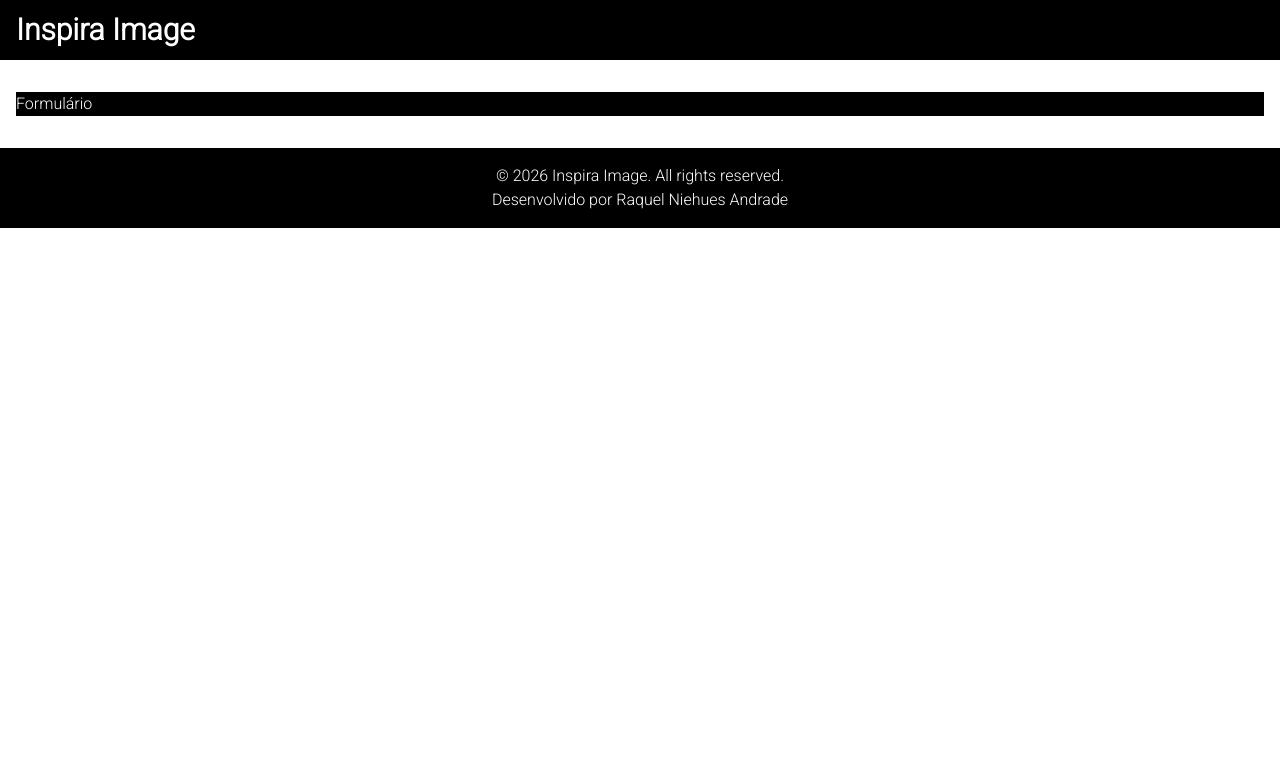
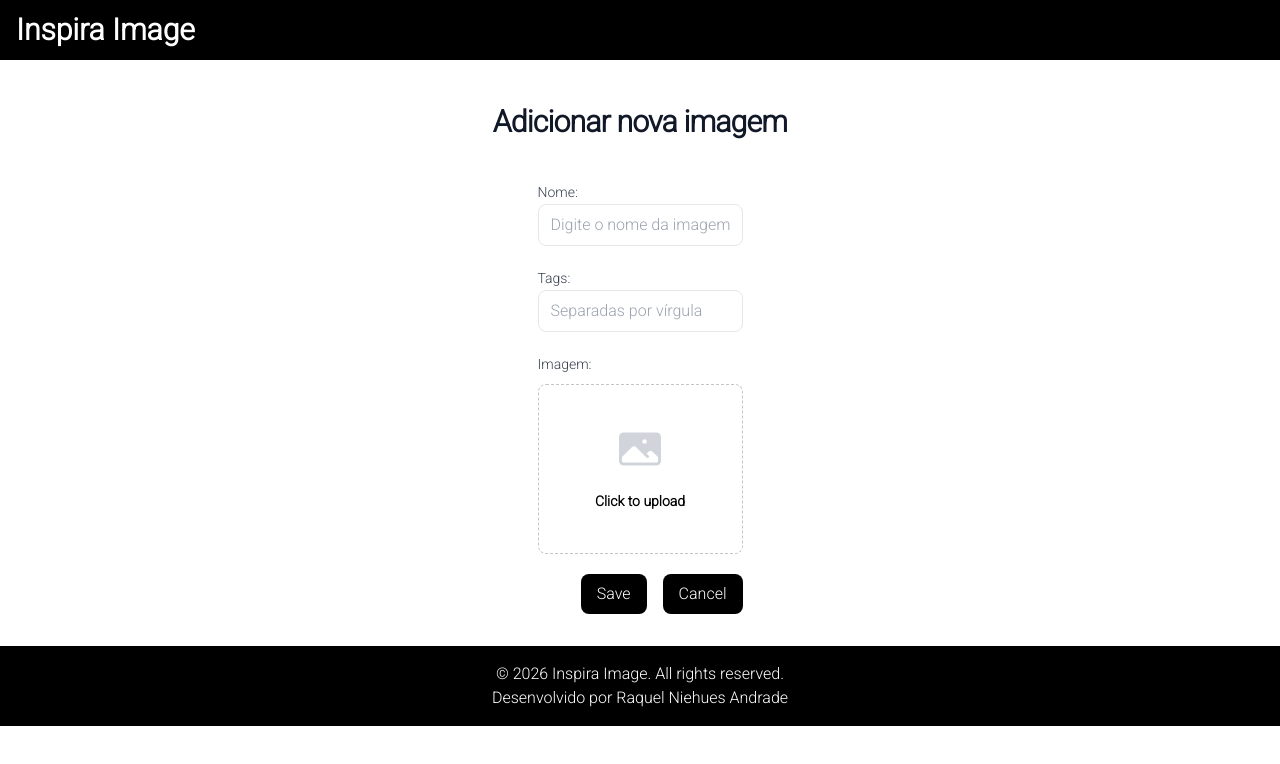
Before and after one commit to ahnaoRaquel/inspiraimage, a Next.js app in the folder inspiraimageui/: page /formulario in a window 1280 px wide. Shown: the top 764 px of the page. Built offline with nearby package versions, Linux system fonts and the light colour scheme.

Commit message:
Criando o formulario e algumas atualizações

```diff
--- a/inspiraimageui/package.json
+++ b/inspiraimageui/package.json
@@ -9,9 +9,12 @@
     "lint": "next lint"
   },
   "dependencies": {
+    "formik": "^2.4.5",
     "next": "16.1.4",
     "react": "19.2.3",
-    "react-dom": "19.2.3"
+    "react-dom": "19.2.3",
+    "react-toastify": "^10.0.6",
+    "yup": "^1.2.0"
   },
   "devDependencies": {
     "@types/node": "25.0.9",
--- a/inspiraimageui/src/app/formulario/page.tsx
+++ b/inspiraimageui/src/app/formulario/page.tsx
@@ -1,11 +1,126 @@
-import { Template } from "@/components";
+'use client';
+
+import { Button, InputText, Template, RenderIf, useNotification } from "@/components";
+import { useImageService} from "@/resources/image/image.service";
+import Link from "next/link";
+import { useFormik } from "formik";
+import {useState} from "react";
+
+interface FormProps {
+    name: string;
+    tags: string;
+    file: any;
+}
+
+const formScheme: FormProps = {
+    name: '',
+    tags: '',
+    file: null,
+}
 
 
 export default function FormularioPage() {
+
+    const [imagePreview, setImagePreview] = useState<string>();
+    const service = useImageService();
+    const [loading, setLoading] = useState<boolean>(false);
+    const notification = useNotification();
+
+    const formik = useFormik<FormProps>({
+        initialValues: formScheme,
+        onSubmit: handleSubmit
+    });
+
+    async function handleSubmit(dados: FormProps){
+        setLoading(true);
+
+        const formData = new FormData();
+        formData.append("name", dados.name);
+        formData.append("tags", dados.tags);
+        formData.append("file", dados.file);
+
+        await service.salvar(formData);
+
+        formik.resetForm();
+        setImagePreview(undefined);
+
+        setLoading(false);
+
+        notification.notify("Imagem salva com sucesso!", "success");
+
+    }
+
+    function onFileUpload(event: React.ChangeEvent<HTMLInputElement>){
+        if(event.target.files){
+            const file = event.target.files[0]
+            formik.setFieldValue("file", file)
+            const imageURL = URL.createObjectURL(file)
+            setImagePreview(imageURL)
+        }
+    }
+
+
     return (
-        <Template>
-            <h1 className="bg-black text-white"> Formulário </h1>
+
+        <Template loading={loading}>
+            <section className='flex flex-col items-center justify-center my-5'>
+                <h5 className='mt-3 mb-10 text-3xl font-extrabold tracking-tight text-gray-900'>Adicionar nova imagem</h5>
+                <form onSubmit={formik.handleSubmit}>
+                    <div className='grid grid-cols-1'>
+                        <label className='block text-sm font-medium leading-6 text-gray-700'>Nome: </label>
+                        <InputText id="name"
+                                   onChange={formik.handleChange}
+                                   value={formik.values.name}
+                                   placeholder="Digite o nome da imagem" />
+                    </div>
+
+                    <div className='mt-5 grid grid-cols-1'>
+                        <label className='block text-sm font-medium leading-6 text-gray-700'>Tags: </label>
+                        <InputText id="tags"
+                                   onChange={formik.handleChange}
+                                   value={formik.values.tags}
+                                   placeholder="Separadas por vírgula" />
+                    </div>
+
+                    <div className='mt-5 grid grid-cols-1'>
+                        <label className='block text-sm font-medium leading-6 text-gray-700'>Imagem: </label>
+                        <div className='mt-2 flex justify-center rounded-lg border border-dashed border-gray-900/25 px-6 py-10'>
+                            <div className='text-center'>
+
+                                <RenderIf condition={!imagePreview}>
+                                    <svg className="mx-auto h-12 w-12 text-gray-300" viewBox="0 0 24 24" fill="currentColor" aria-hidden="true">
+                                        <path fillRule="evenodd"
+                                              d="M1.5 6a2.25 2.25 0 012.25-2.25h16.5A2.25 2.25 0 0122.5 6v12a2.25 2.25 0 01-2.25 2.25H3.75A2.25 2.25 0 011.5 18V6zM3 16.06V18c0 .414.336.75.75.75h16.5A.75.75 0 0021 18v-1.94l-2.69-2.689a1.5 1.5 0 00-2.12 0l-.88.879.97.97a.75.75 0 11-1.06 1.06l-5.16-5.159a1.5 1.5 0 00-2.12 0L3 16.061zm10.125-7.81a1.125 1.125 0 112.25 0 1.125 1.125 0 01-2.25 0z"
+                                              clipRule="evenodd" />
+                                    </svg>
+                                </RenderIf>
+
+                                <div className='mt-4 flex text-sm leading-6 text-gray-600'>
+                                    <label className='relative cursor-pointer rounded-md bg-white font-semibold text-black'>
+
+                                        <RenderIf condition={!imagePreview}>
+                                            <span>Click to upload</span>
+                                        </RenderIf>
+
+                                        <RenderIf condition={!!imagePreview}>
+                                            <img src={imagePreview} width={250} className='rounded-md' />
+                                        </RenderIf>
+
+                                        <input onChange={onFileUpload} type='file' className='sr-only' />
+                                    </label>
+                                </div>
+                            </div>
+                        </div>
+                    </div>
+
+                    <div className='mt-5 flex items-center justify-end gap-x-4'>
+                        <Button style='bg-black hover:bg-gray-900' type='submit' label='Save' />
+                        <Link href="/galeria">
+                            <Button style='bg-black hover:bg-gray-900' type='button' label='Cancel' />
+                        </Link>
+                    </div>
+                </form>
+            </section>
         </Template>
-
     )
 }
--- a/inspiraimageui/src/app/galeria/page.tsx
+++ b/inspiraimageui/src/app/galeria/page.tsx
@@ -1,6 +1,6 @@
 'use client';
 
-import { Template, ImageCard, Button, InputText } from "@/components";
+import { Template, ImageCard, Button, InputText, useNotification } from "@/components";
 import { useImageService} from "@/resources/image/image.service";
 import {useState} from "react";
 import {Image} from "@/resources/image/image.resource";
@@ -13,13 +13,23 @@
     const [query, setQuery] = useState<string>("");
     const [extension, setExtension] = useState<string>("");
     const [loading, setLoading] = useState<boolean>(false);
+    const notification = useNotification();
 
 
     async function searchImages() {
         setLoading(true);
-        const result = await useService.buscar(query, extension);
-        setImages(result);
-        setLoading(false);
+        try {
+            const result = await useService.buscar(query, extension);
+            setImages(result);
+
+            if(!result || result.length === 0) {
+                notification.notify("Nenhuma imagem encontrada.", "warning");
+            }
+        } catch (error) {
+            notification.notify("Erro ao buscar imagens.", "error");
+        } finally {
+            setLoading(false);
+        }
     }
 
     function renderImageCard(image : Image) {
--- a/inspiraimageui/src/app/layout.tsx
+++ b/inspiraimageui/src/app/layout.tsx
@@ -1,4 +1,5 @@
 import './globals.css'
+import 'react-toastify/dist/ReactToastify.css';
 import type { Metadata } from 'next'
 import { Roboto } from 'next/font/google'
 
--- a/inspiraimageui/src/components/Template.tsx
+++ b/inspiraimageui/src/components/Template.tsx
@@ -1,4 +1,8 @@
+'use client';
+
 import React from "react";
+import { ToastContainer } from 'react-toastify'
+import 'react-toastify/dist/ReactToastify.css';
 
 interface TemplateProps {
     children: React.ReactNode;
@@ -18,6 +22,13 @@
                 {children}
             </div>
             <Footer/>
+            <ToastContainer position='top-right'
+                            autoClose={8000}
+                            hideProgressBar={false}
+                            draggable={false}
+                            closeOnClick={true}
+                            pauseOnHover={true}
+            />
         </>
     )
 }
--- a/inspiraimageui/src/components/index.ts
+++ b/inspiraimageui/src/components/index.ts
@@ -1,4 +1,5 @@
-export { Template } from "./Template";
+export { Template, RenderIf } from "./Template";
 export { ImageCard } from "./ImageCard";
 export { Button } from "./button";
 export { InputText } from "./input";
+export { useNotification } from "./notification";
--- /dev/null
+++ b/inspiraimageui/src/components/notification/index.ts
@@ -0,0 +1,14 @@
+import { toast } from 'react-toastify'
+
+export const useNotification = () => {
+
+    function notify(message: string, level: "success" | "info" | "warning" | "error" ){
+        toast(message, {
+            type: level
+        })
+    }
+
+    return {
+        notify
+    }
+}
--- a/inspiraimageui/src/resources/image/image.service.ts
+++ b/inspiraimageui/src/resources/image/image.service.ts
@@ -8,6 +8,15 @@
         const response = await fetch(url);
         return  await response.json();
     }
+
+    async salvar(dados: FormData) : Promise<string> {
+        const response = await fetch(this.baseUrl, {
+            method: 'POST',
+            body: dados
+        })
+
+        return response.headers.get('location') ?? ''
+    }
 }
 
 export const useImageService = () =>  new ImageService();
```
Also changed, not shown: 1 other file (tests, documents, lock files or other folders).
